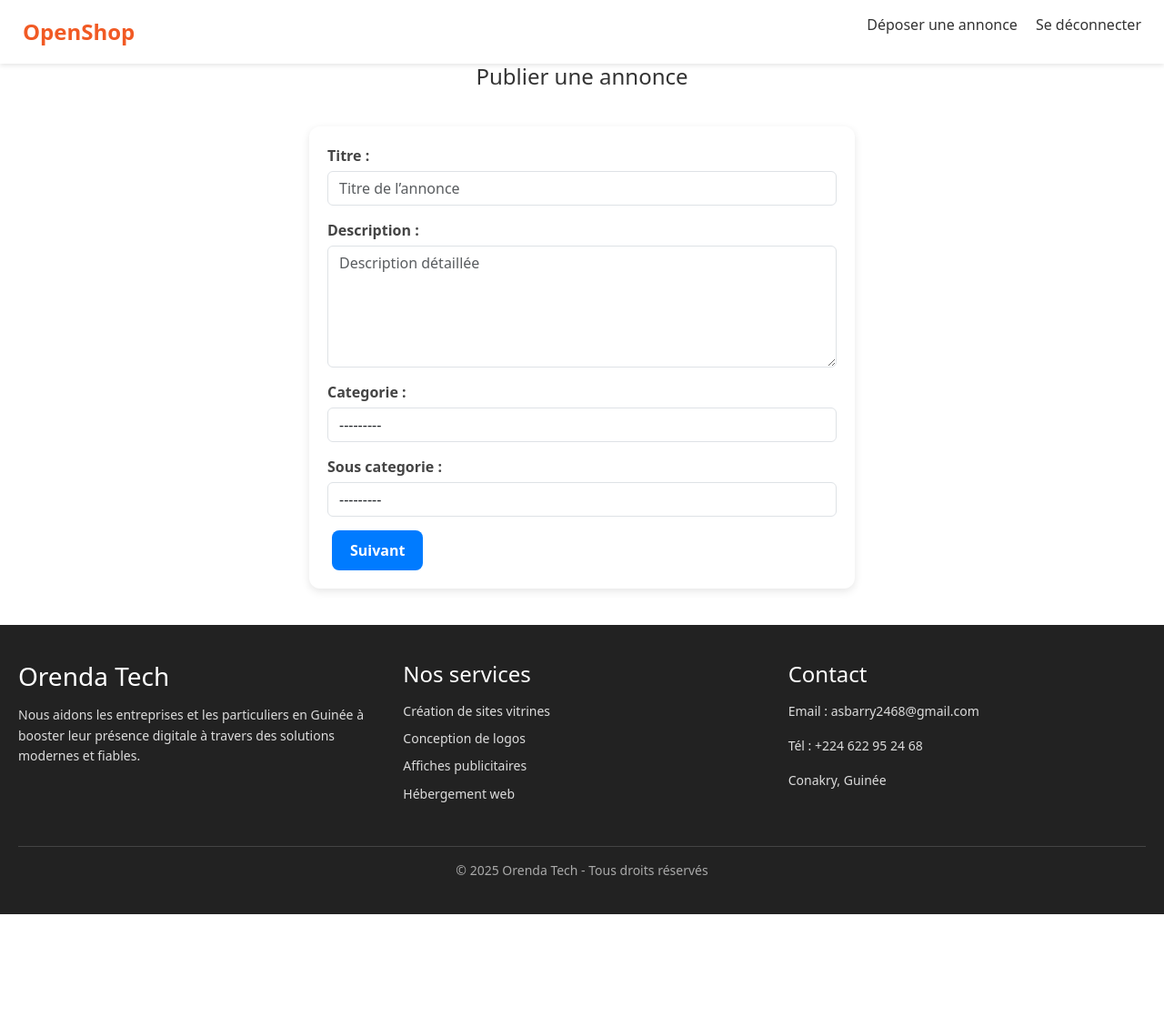
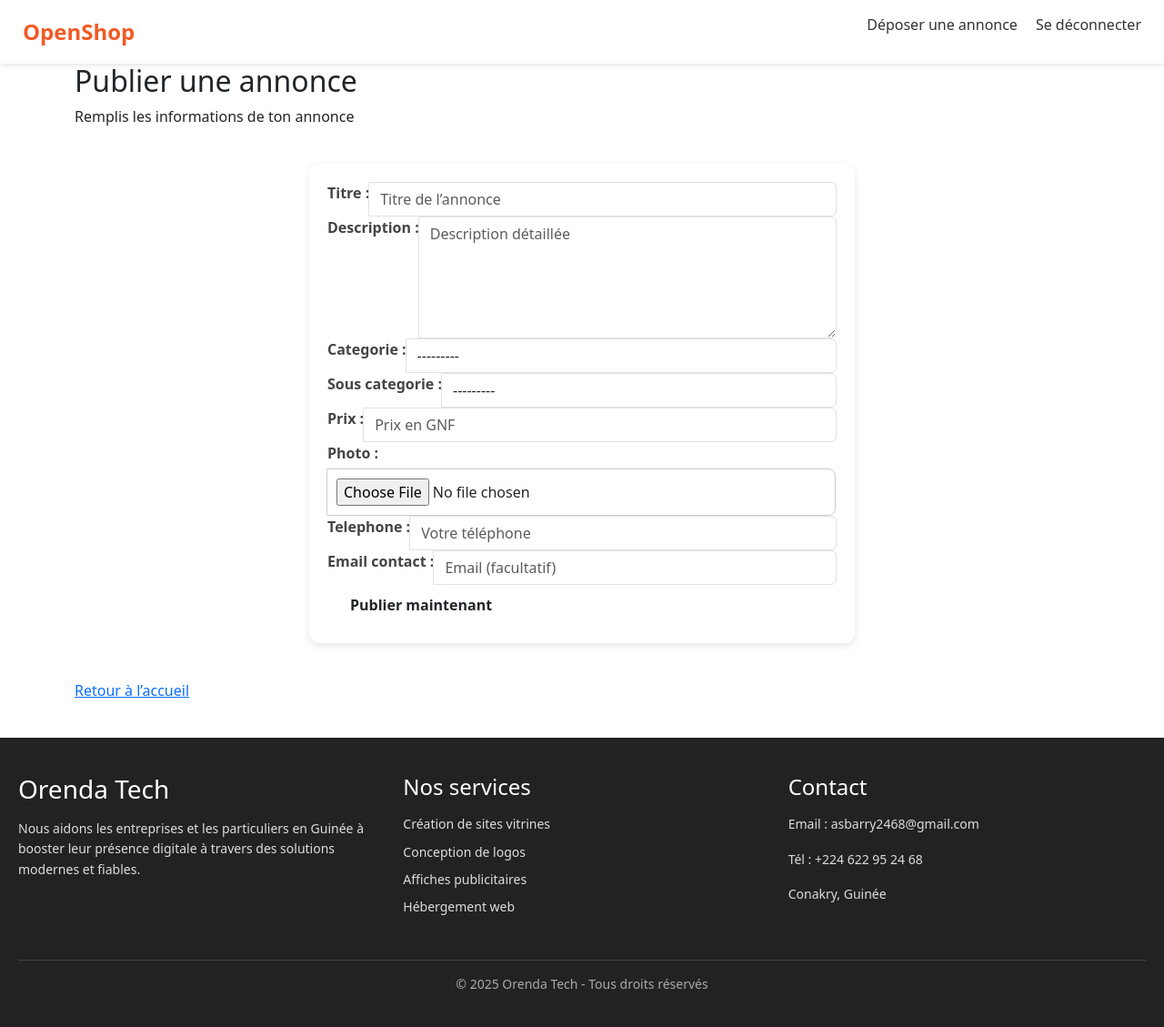
Before and after one commit to saliou216172/OpenShop, a Django app: page /creer_annonce/ in a window 1280 px wide. Shown: the whole page at 91% size. Before the commit the page ends 1005 px from the top, so only its background shows below. Run offline with Django 5.2, Linux system fonts and the light colour scheme; a user stored in the database is signed in; data comes from the database, SQL or seed files in the repository.

Commit message:
Amelioration

```diff
--- a/store/templates/store/creer_annonce.html
+++ b/store/templates/store/creer_annonce.html
@@ -2,35 +2,29 @@
 {% block content %}
 {% load static %}
 
-<h1>Publier une annonce</h1>
+<div class="container">
+    <div class="form-card">
+        <h2>Publier une annonce</h2>
+        <p class="subtitle">Remplis les informations de ton annonce</p>
 
-<form method="POST" enctype="multipart/form-data" id="formAnnonce">
-    {% csrf_token %}
-    <input type="hidden" name="step" value="{{ step }}">
+        <form method="POST" enctype="multipart/form-data">
+            {% csrf_token %}
+            {% for field in form %}
+                <div class="input-group">
+                    {{ field.label_tag }}
+                    {{ field }}
+                    {% if field.errors %}
+                        <p class="error-text">{{ field.errors|striptags }}</p>
+                    {% endif %}
+                </div>
+            {% endfor %}
+            <button type="submit" class="btn">Publier maintenant</button>
+        </form>
 
-    {% if step == 1 %}
-    <div class="form-step active">
-        <div class="form-group">{{ form.titre.label_tag }} {{ form.titre }}</div>
-        <div class="form-group">{{ form.description.label_tag }} {{ form.description }}</div>
-        <div class="form-group">{{ form.categorie.label_tag }} {{ form.categorie }}</div>
-        <div class="form-group">{{ form.sous_categorie.label_tag }} {{ form.sous_categorie }}</div>
+        <p class="footer-text">
+            <a href="{% url 'home' %}">Retour à l’accueil</a>
+        </p>
     </div>
-    <button name="next" class="btn btn-primary">Suivant</button>
-    {% endif %}
-
-    {% if step == 2 %}
-    <div class="form-step active">
-        <div class="form-group">{{ form.prix.label_tag }} {{ form.prix }}</div>
-        <div class="form-group">{{ form.photo.label_tag }} {{ form.photo }}</div>
-        <div class="form-group">{{ form.telephone.label_tag }} {{ form.telephone }}</div>
-        <div class="form-group">{{ form.email_contact.label_tag }} {{ form.email_contact }}</div>
-    </div>
-    <button name="previous" class="btn btn-secondary">Précédent</button>
-    <button name="publish" class="btn btn-success">Publier</button>
-    {% endif %}
-</form>
-
-
-<script src="{% static 'js/ajouterAnnonce.js' %}"></script>
+</div>
 
 {% endblock %}
--- a/store/templates/store/home.html
+++ b/store/templates/store/home.html
@@ -2,7 +2,6 @@
 {% block content %}
 {% load static %}
 
-<h1>Bienvenue sur OpenShop</h1>
 <section class="deposer-annonce">
   <div class="container">
     <h2>Gagnez en visibilité !</h2>
--- a/store/views.py
+++ b/store/views.py
@@ -5,46 +5,18 @@ from.models import Annonce, Categorie, SousCategorie
 from django.http import JsonResponse
 
 
-
 @login_required
 def creer_annonce(request):
-    step = int(request.POST.get('step', 1))
-
     if request.method == "POST":
-        # Récupération de l'annonce si déjà créée
-        annonce_id = request.session.get('annonce_id')
-        instance = get_object_or_404(Annonce, id=annonce_id) if annonce_id else None
-        form = AnnonceForm(request.POST, request.FILES, instance=instance)
-
-        if step == 1 and 'next' in request.POST:
-            # rendre champs étape 2 non requis
-            for field in ['prix', 'photo', 'telephone', 'email_contact']:
-                form.fields[field].required = False
-
-            if form.is_valid():
-                annonce = form.save(commit=False)
-                annonce.auteur = request.user
-                annonce.save()
-                request.session['annonce_id'] = annonce.id
-                step = 2  # passer à l'étape 2
-            else:
-                step = 1  # rester sur étape 1 si invalide
-
-        elif step == 2 and 'previous' in request.POST:
-            step = 1
-
-        elif step == 2 and 'publish' in request.POST:
-            if form.is_valid():
-                annonce = form.save(commit=False)
-                annonce.auteur = request.user
-                annonce.save()
-                request.session.pop('annonce_id', None)
-                return redirect('home')
+        form = AnnonceForm(request.POST, request.FILES)
+        if form.is_valid():
+            annonce = form.save(commit=False)
+            annonce.auteur = request.user
+            annonce.save()
+            return redirect('home')
     else:
         form = AnnonceForm()
-        step = 1
-
-    return render(request, "store/creer_annonce.html", {'form': form, 'step': step})
+    return render(request, "store/creer_annonce.html", {"form": form})
 
 def home(request):
     categories = Categorie.objects.all()
```
